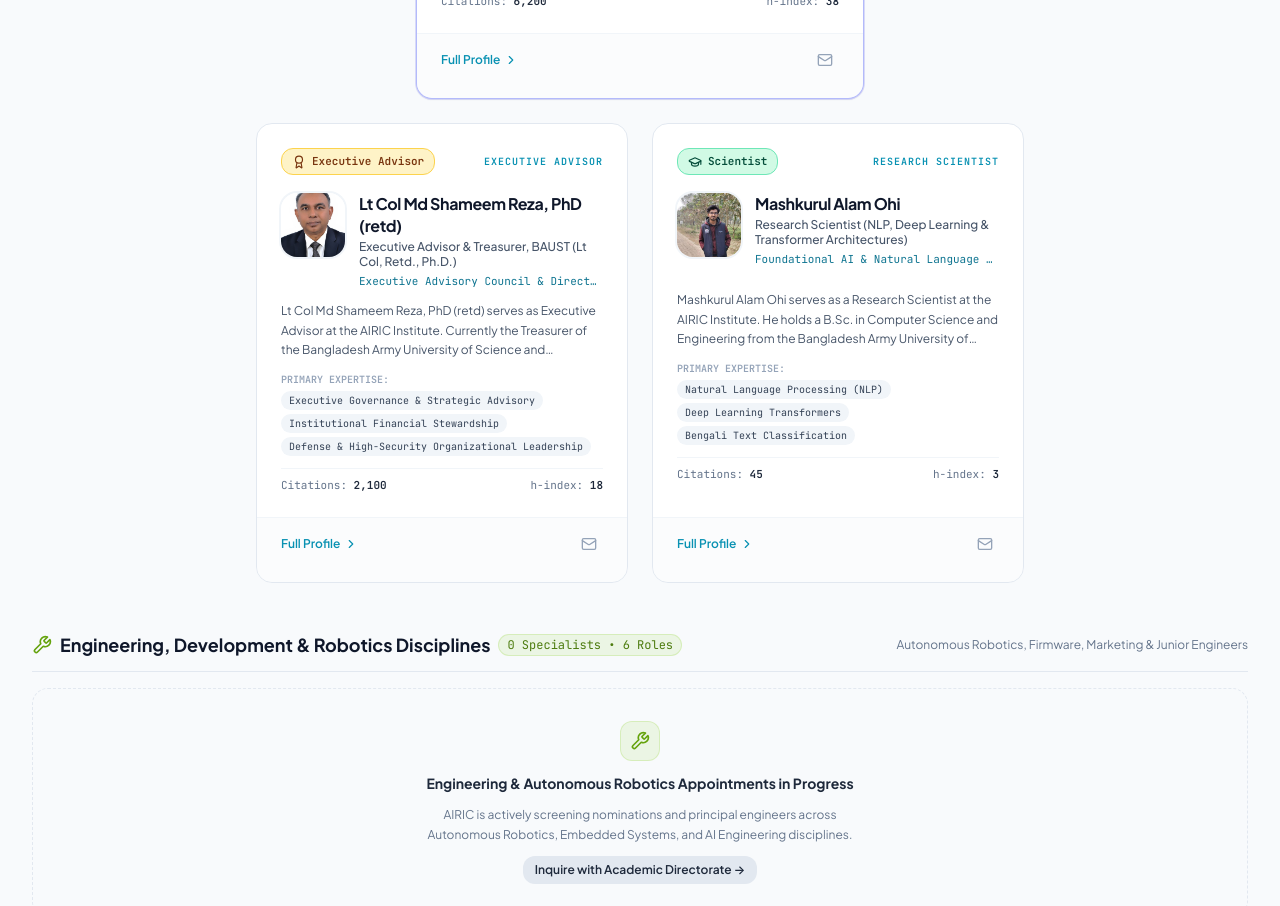
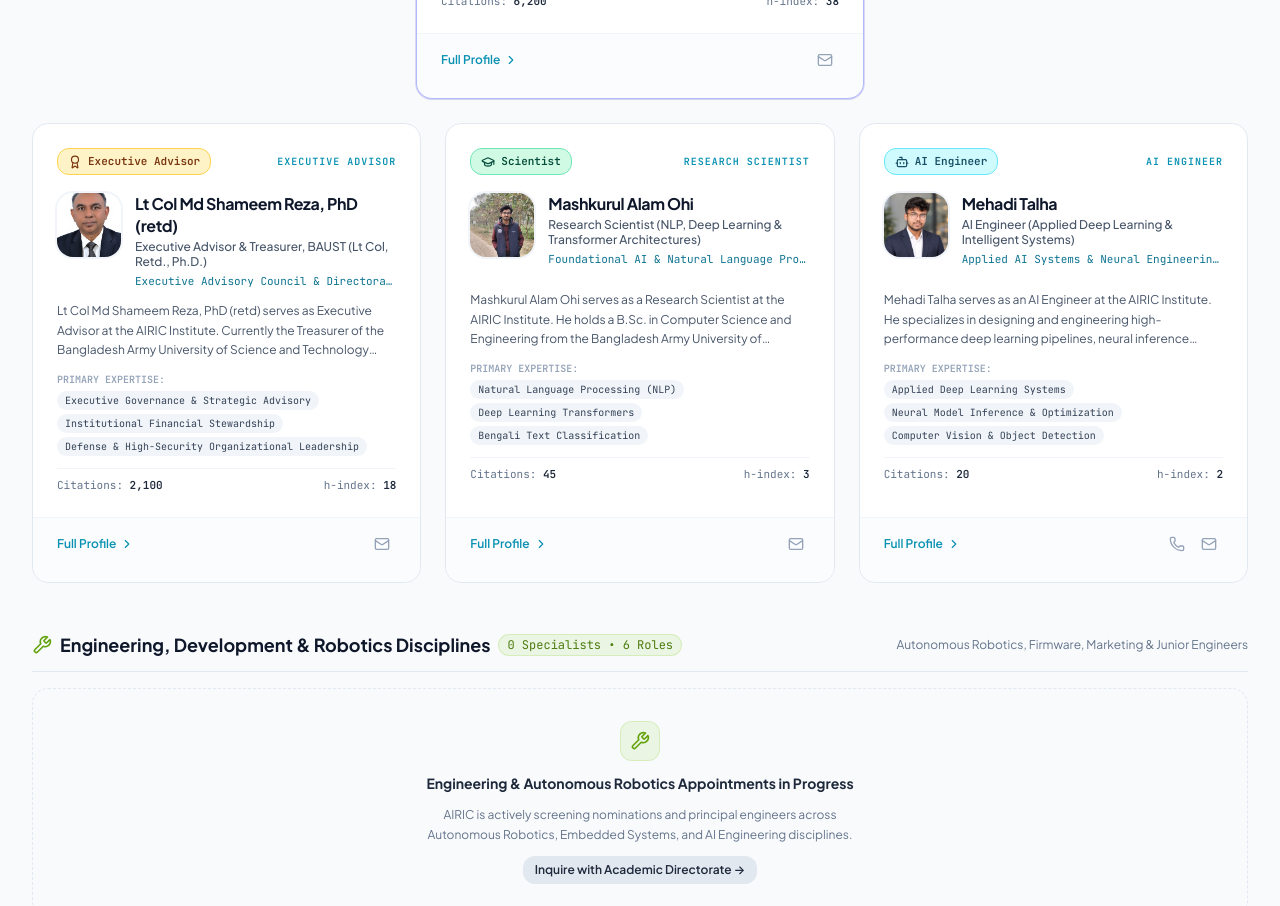
Before and after one commit to mashkurulalamohi37/Research_Center, a React (Vite) app: page /experts in a window 1280 px wide. Shown: the part 1220-2126 px from the top of the page. Built offline with nearby package versions, Linux system fonts and the light colour scheme.

Commit message:
feat: appoint Mehadi Talha as AI Engineer on experts directory

```diff
--- a/src/data/researchers.ts
+++ b/src/data/researchers.ts
@@ -263,7 +263,74 @@ export const mockResearchers: Researcher[] = [
     joinDate: '2024-01-01',
   },
 
-  // 3. AUXILIARY / FOUNDATIONAL RESEARCH FACULTY
+  // 3. AI ENGINEER (Mehadi Talha)
+  {
+    id: 'mehadi-talha',
+    slug: 'mehadi-talha',
+    name: 'Mehadi Talha',
+    title: 'AI Engineer (Applied Deep Learning & Intelligent Systems)',
+    category: 'faculty',
+    expertCategory: 'AI Engineer',
+    department: 'Applied AI Systems & Neural Engineering Lab',
+    email: 'mehaditalha62@gmail.com',
+    phone: '+8801521745815',
+    office: 'AI Systems Pavilion, Room 204',
+    avatar: '/mehadi-talha.jpg',
+    bio: 'Mehadi Talha serves as an AI Engineer at the AIRIC Institute. He specializes in designing and engineering high-performance deep learning pipelines, neural inference acceleration, intelligent computer vision systems, and full-stack AI platform integrations. At AIRIC, he spearheads the deployment of production-grade neural networks, automated research workflows, and scalable model serving infrastructure across the institute’s computational testbeds.',
+    education: [
+      {
+        degree: 'B.Sc. in Computer Science & Engineering',
+        institution: 'Bangladesh Army University of Science and Technology (BAUST)',
+        year: 2024,
+      },
+    ],
+    researchAreaIds: ['ai-core', 'robotics-autonomous'],
+    expertise: [
+      'Applied Deep Learning Systems',
+      'Neural Model Inference & Optimization',
+      'Computer Vision & Object Detection',
+      'Full-Stack AI Application Engineering',
+      'Python, PyTorch & TensorFlow',
+      'FastAPI & Modern Web Architectures',
+      'Distributed Research Data Pipelines',
+    ],
+    interests: [
+      'Real-Time Neural Inference Acceleration',
+      'Edge AI & Autonomous Systems Integration',
+      'End-to-End Deep Learning Workflows',
+      'High-Throughput Model Serving',
+      'Interactive AI Systems Design',
+    ],
+    experiences: [
+      {
+        role: 'AI Engineer',
+        organization: 'AIRIC Institute',
+        period: '2024 to Present',
+        location: 'Saidpur / Global',
+        highlights: 'Leading applied AI systems engineering, neural model deployment, high-throughput inference optimization, and digital research infrastructure.'
+      },
+      {
+        role: 'AI & Software Systems Engineer',
+        organization: 'Dept. of CSE, BAUST',
+        period: '2022 to 2024',
+        location: 'Saidpur, Bangladesh',
+        highlights: 'Engineered computer vision pipelines, full-stack software applications, and institutional research tools.'
+      },
+    ],
+    academicStats: {
+      researchYears: 2,
+      completedResearchProjects: 5,
+    },
+    googleScholar: 'https://scholar.google.com',
+    linkedin: 'https://linkedin.com',
+    hIndex: 2,
+    citations: 20,
+    featured: true,
+    status: 'active',
+    joinDate: '2024-01-01',
+  },
+
+  // 4. AUXILIARY / FOUNDATIONAL RESEARCH FACULTY
   {
     id: 'dr-sarah-lin',
     slug: 'dr-sarah-lin',
--- a/src/pages/public/Experts.tsx
+++ b/src/pages/public/Experts.tsx
@@ -621,7 +621,7 @@ export const Experts: React.FC = () => {
               <span>{category}</span>
             </span>
             <span className={`text-[10px] font-mono uppercase tracking-widest font-semibold ${
-              employee.id === 'prof-dr-hu-guoqing' || employee.id === 'lt-col-shameem-reza' || employee.id === 'mashkurul-alam-ohi'
+              employee.id === 'prof-dr-hu-guoqing' || employee.id === 'lt-col-shameem-reza' || employee.id === 'mashkurul-alam-ohi' || employee.id === 'mehadi-talha'
                 ? 'text-cyan-600 dark:text-cyan-400 font-bold'
                 : 'text-slate-400'
             }`}>
@@ -631,6 +631,8 @@ export const Experts: React.FC = () => {
                 ? 'EXECUTIVE ADVISOR'
                 : employee.id === 'mashkurul-alam-ohi'
                 ? 'RESEARCH SCIENTIST'
+                : employee.id === 'mehadi-talha'
+                ? 'AI ENGINEER'
                 : 'INSTITUTE APPOINTEE'}
             </span>
           </div>
```
Also changed, not shown: .planning/REQUIREMENTS.md, .planning/ROADMAP.md, .planning/STATE.md, public/mehadi-talha.jpg (added), src/assets/mehadi-talha.jpg (added).
